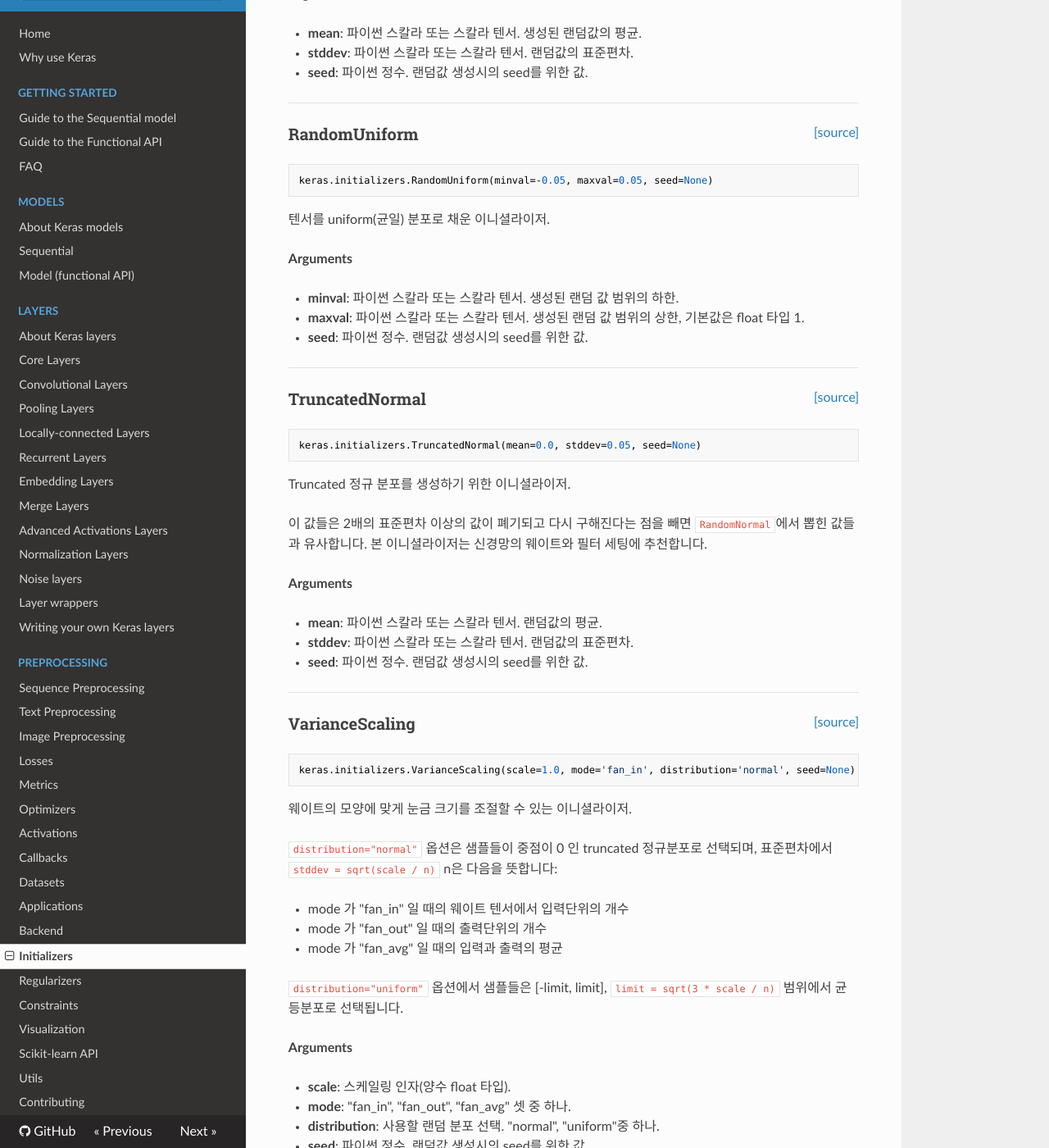
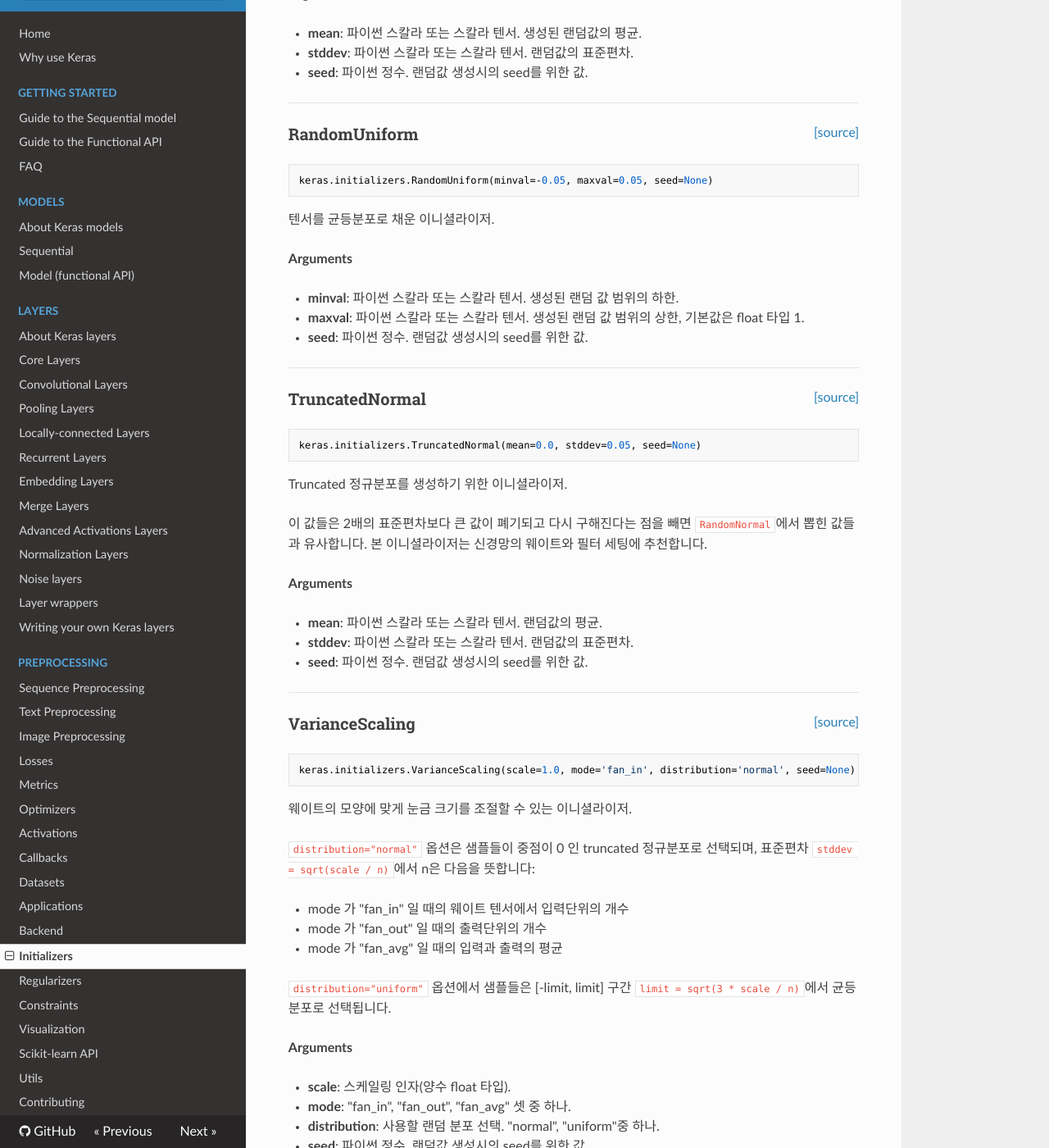
Before and after one commit to keras-team/keras-docs-ko, an MkDocs documentation site: the page built from sources/initializers.md, in a window 1280 px wide and 1400 px high, scrolled down 1456 px. Shown: the whole window at 82% size. Built offline with MkDocs 1.6.1, drawn with Linux system fonts in a browser that asks for light colours; nearby versions of some CDN libraries; some of the changed text lies outside the part shown.

Commit message:
fix some errors
fix some errors

````diff
--- a/sources/initializers.md
+++ b/sources/initializers.md
@@ -59,7 +59,7 @@
 
 __Arguments__
 
-- __value__: float; 제너레이터 텐서의 값
+- __value__: float 타입; 생성된 텐서의 값
 
 ----
 
@@ -87,7 +87,7 @@
 keras.initializers.RandomUniform(minval=-0.05, maxval=0.05, seed=None)
 ```
 
-텐서를 uniform(균일) 분포로 채운 이니셜라이저.
+텐서를 균등분포로 채운 이니셜라이저.
 
 __Arguments__
 
@@ -104,9 +104,9 @@
 keras.initializers.TruncatedNormal(mean=0.0, stddev=0.05, seed=None)
 ```
 
-Truncated 정규 분포를 생성하기 위한 이니셜라이저.
+Truncated 정규분포를 생성하기 위한 이니셜라이저.
 
-이 값들은 2배의 표준편차 이상의 값이 폐기되고 다시 구해진다는 점을 빼면 `RandomNormal`에서 뽑힌 값들과 유사합니다.
+이 값들은 2배의 표준편차보다 큰 값이 폐기되고 다시 구해진다는 점을 빼면 `RandomNormal`에서 뽑힌 값들과 유사합니다.
 본 이니셜라이저는 신경망의 웨이트와 필터 세팅에 추천합니다.
 
 __Arguments__
@@ -126,13 +126,13 @@
 
 웨이트의 모양에 맞게 눈금 크기를 조절할 수 있는 이니셜라이저.
 
-`distribution="normal"` 옵션은 샘플들이 중점이 0 인 truncated 정규분포로 선택되며, 표준편차에서 `stddev = sqrt(scale / n)` n은 다음을 뜻합니다:
+`distribution="normal"` 옵션은 샘플들이 중점이 0 인 truncated 정규분포로 선택되며, 표준편차 `stddev = sqrt(scale / n)`에서 n은 다음을 뜻합니다:
 
 - mode 가 "fan\_in" 일 때의 웨이트 텐서에서 입력단위의 개수
 - mode 가 "fan\_out" 일 때의 출력단위의 개수
 - mode 가 "fan\_avg" 일 때의 입력과 출력의 평균
 
-`distribution="uniform"` 옵션에서 샘플들은 [-limit, limit], `limit = sqrt(3 * scale / n)` 범위에서 균등분포로 선택됩니다.
+`distribution="uniform"` 옵션에서 샘플들은 [-limit, limit] 구간 `limit = sqrt(3 * scale / n)`에서 균등분포로 선택됩니다.
 
 __Arguments__
 
@@ -195,7 +195,7 @@
 
 LeCun 균등 이니셜라이저.
 
-[-limit, limit]에서 균등 분포로 샘플을 선택합니다. 단, `limit`은 `sqrt(3 / fan_in)`이고, `fan_in`은 웨이트 텐서의 입력단위의 개수입니다.
+[-limit, limit] 구간에서 균등 분포로 샘플을 선택합니다. 단, `limit`은 `sqrt(3 / fan_in)`이고, `fan_in`은 웨이트 텐서의 입력단위의 개수입니다.
 
 __Arguments__
 
@@ -246,7 +246,7 @@
 
 Glorot 균등 이니셜라이저 또는 Xavier 균등 이니셜라이저
 
-[-limit, limit] 구간에서 균등 분포로 생성된 값을 선택합니다.
+[-limit, limit] 구간에서 균등분포로 생성된 값을 선택합니다.
 단, `limit`은 `sqrt(6 / (fan_in + fan_out))`이고
 `fan_in`은 웨이트 텐서의 입력단위의 개수,
 `fan_out`은 웨이트 텐서의 출력단위의 개수입니다.
````
Also changed, not shown: other parts of sources/initializers.md (+6 -6 lines).
